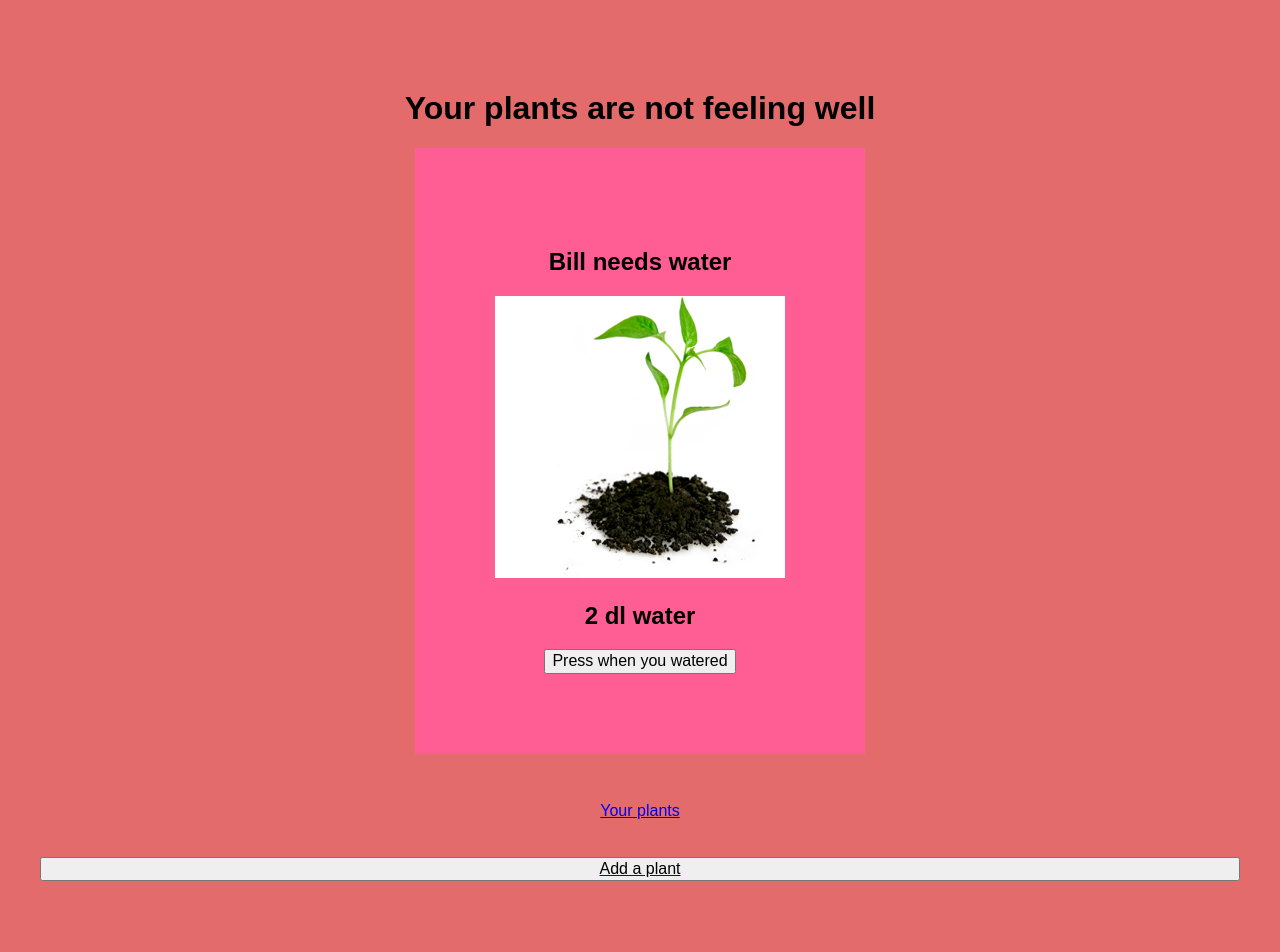
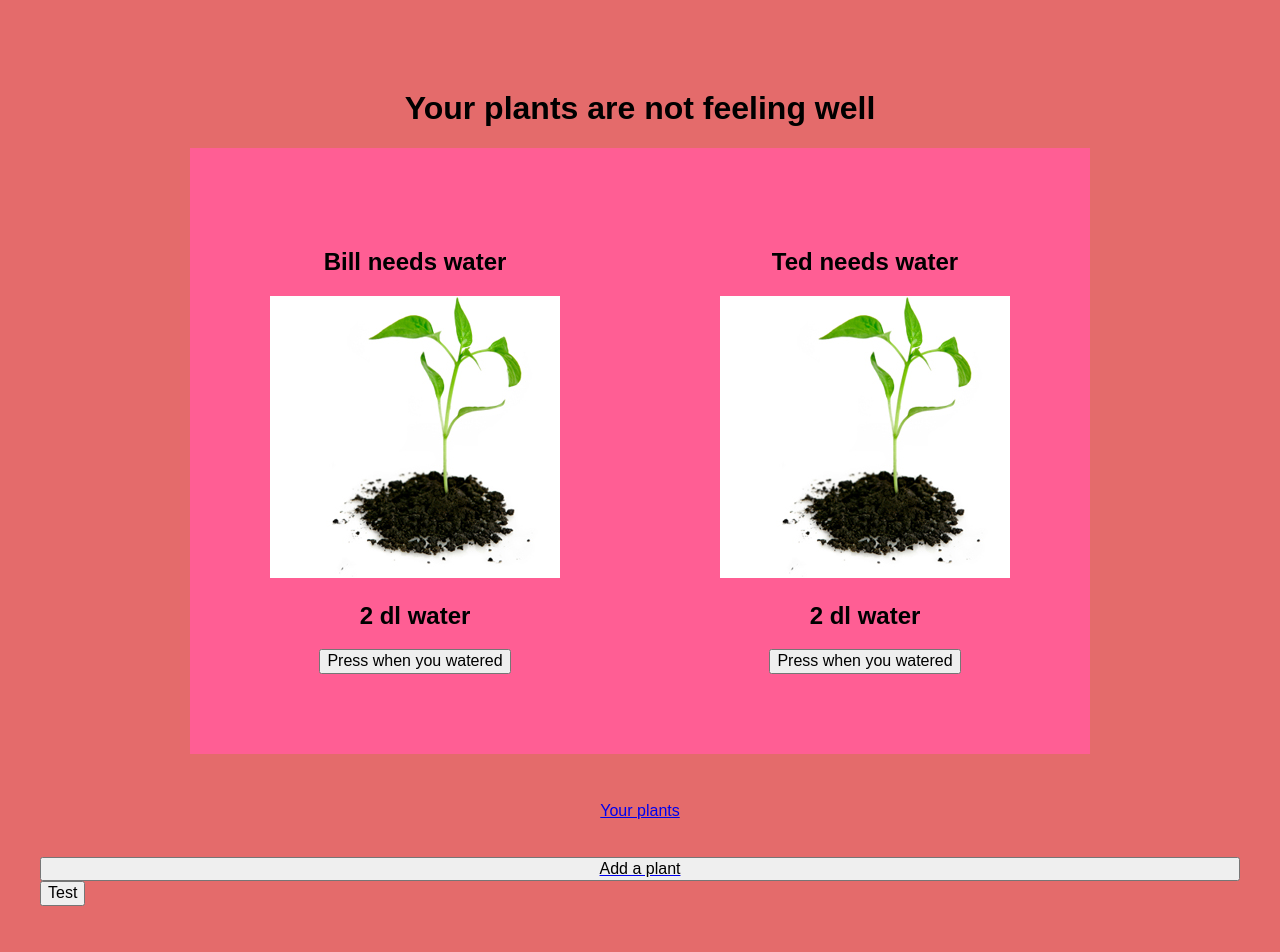
Before and after one commit to carsva/plantapp, a React (Create React App) app: page /home in a window 1280 px wide. Shown: the top 952 px of the page. Built offline with nearby package versions, Linux system fonts and the light colour scheme.

Commit message:
Now colors are working depending on if the plants are watered

```diff
--- a/src/AppContext.js
+++ b/src/AppContext.js
@@ -7,6 +7,13 @@ export class AppProvider extends React.Component {
     plants: [
       {
         name: 'Bill',
+        amount: 2,
+        timesPerMonth: 3,
+        picture: './../plant.jpg',
+        plantNeedWater: true,
+      },
+      {
+        name: 'Ted',
         amount: 2,
         timesPerMonth: 3,
         picture: './../plant.jpg',
@@ -34,22 +41,25 @@ export class AppProvider extends React.Component {
   };
 
   AnyPlantNeedWater = value => {
-    if (value !== this.state.anyPlantNeedWater) {
+      console.log('called')
       this.setState({ anyPlantNeedWater: value });
-    }
   };
 
+
+
+
   PlantNeedWater = () => {
-    if (this.state.plants) {
-      this.state.plants.map(plant => {
-        if (plant.plantNeedWater === true) {
-          this.AnyPlantNeedWater(true);
-        } else {
-          this.AnyPlantNeedWater(false);
-        }
-      });
+    console.log('called')
+    let plants = this.state.plants;
+    let thirstyPlants = plants.map(plant => plant.plantNeedWater);
+    if (thirstyPlants.includes(true)) {
+      this.AnyPlantNeedWater(true)
+    } else {
+      this.AnyPlantNeedWater(false)
     }
-  };
+
+  }
+
 
   // ThirstyToHappy = name => {
   //   console.log(name + ' went from thirsty to happy');
@@ -114,7 +124,8 @@ document.body.innerHTML = randomItem;
         ...this.state,
         newPlant: this.newPlant,
         ThirstyToHappy: this.ThirstyToHappy,
-        PlantNeedWater: this.PlantNeedWater
+        PlantNeedWater: this.PlantNeedWater,
+        test: this.test,
       },
     };
 
--- a/src/pages/Home.js
+++ b/src/pages/Home.js
@@ -70,7 +70,6 @@ class Home extends Component {
     myNewState.plants = myNewSomething;
 
     this.setState(myNewState);
-
     something.state.PlantNeedWater();
 
 
@@ -107,6 +106,7 @@ class Home extends Component {
             <Link to="/addplant">
               <button className="center">Add a plant</button>
             </Link>
+            <button onClick={context.state.test}>Test</button>
             {/* <button onClick={this.timer}>Set Alarm</button> */}
             <div className="state space">
               <h3>Data that lives in the context</h3>
```
